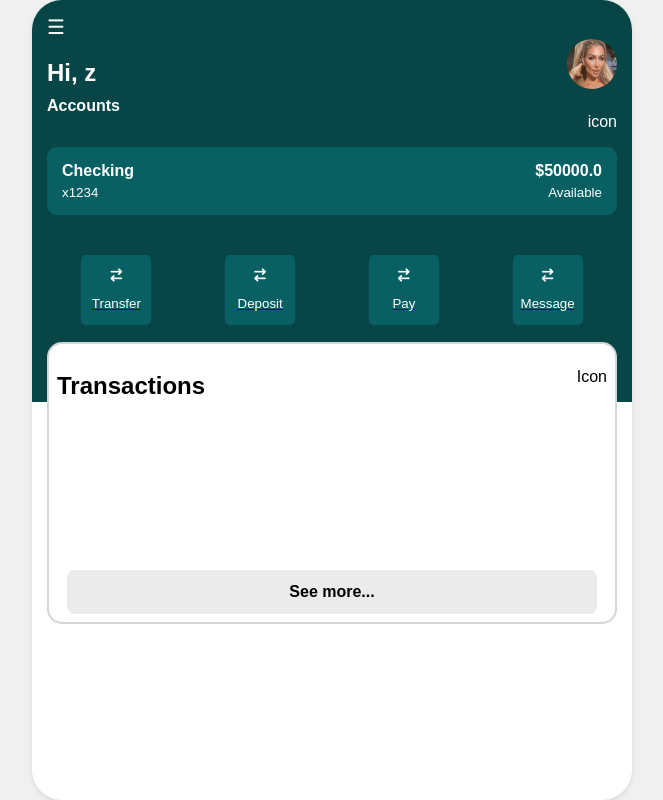
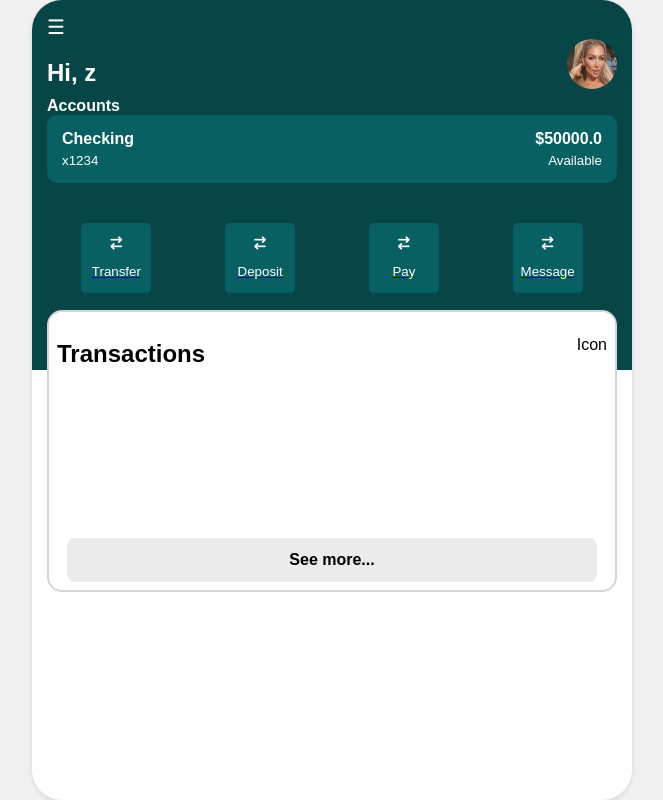
Before and after one commit to Okechukwu2002/Mayor-s_prlican_cu, a Flask app: page /user_dashboard in a window 1280 px wide. Shown: the whole page, without its empty margins (308-971 px from the left). Run offline with Flask 3, Linux system fonts and the light colour scheme; a user stored in the database is signed in; data comes from the database, SQL or seed files in the repository.

Commit message:
Update user_dashboard.html

```diff
--- a/pelican_Union-main/templates/user_dashboard.html
+++ b/pelican_Union-main/templates/user_dashboard.html
@@ -389,7 +389,7 @@
         </div>
         <div style="display: flex; justify-content: space-between; margin-top: -10px;">
             <b>Accounts</b>
-            <p>icon</p>
+<!--             <p>icon</p> -->
         </div>
         <div class="account-card">
             <div style="display: flex; justify-content: space-between;">
```
